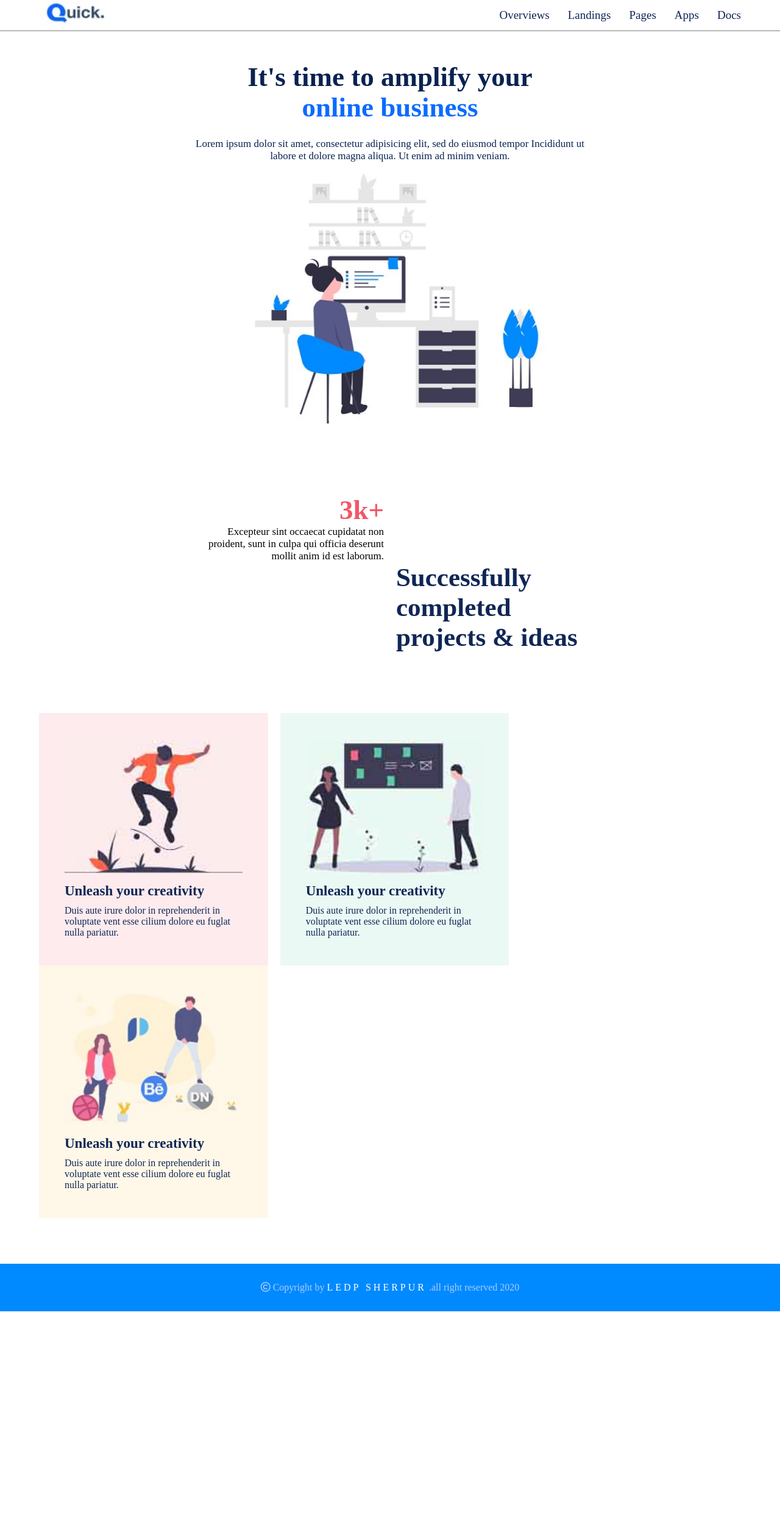
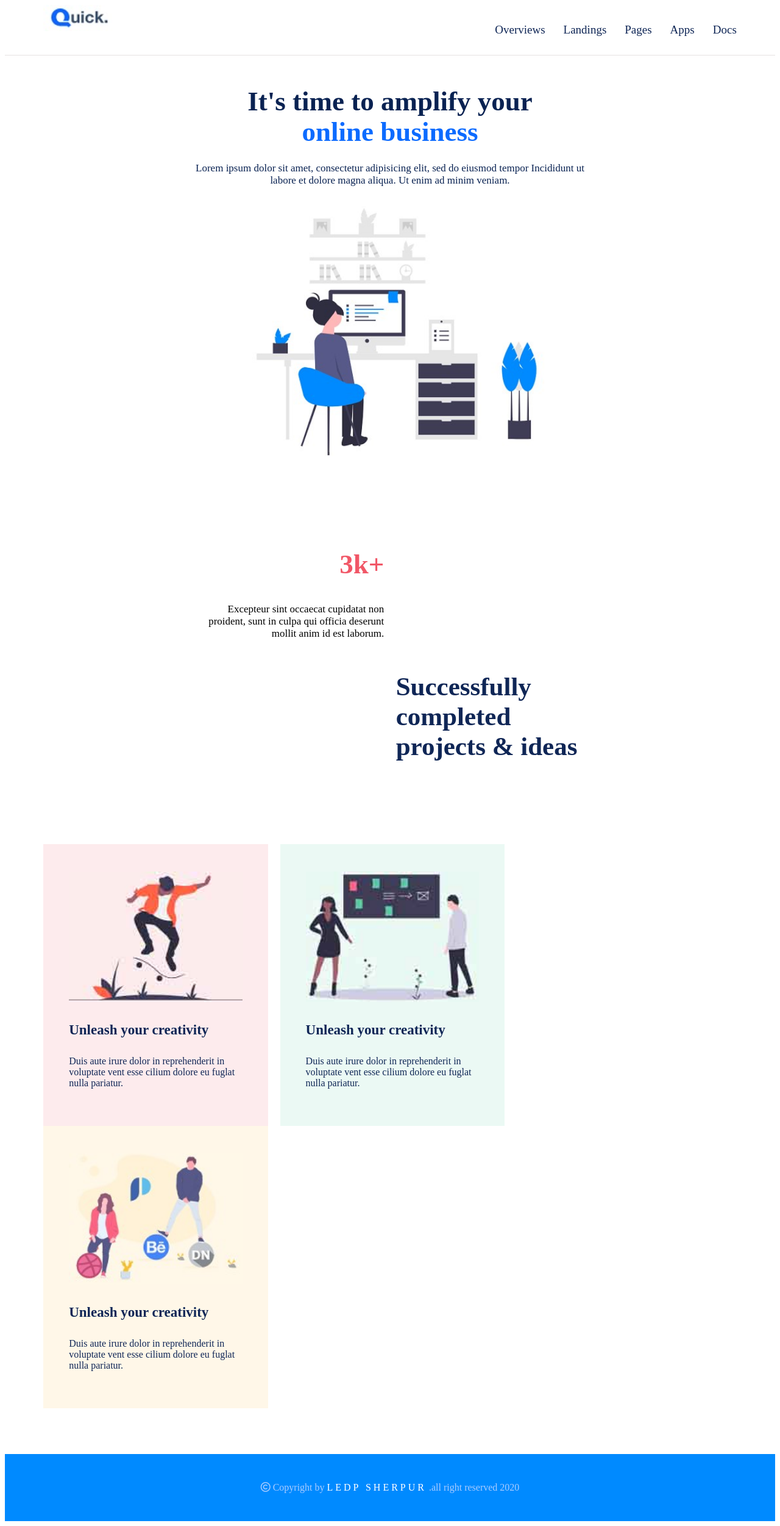
Before and after one commit to gosthasutradhar/html_quick_practice, a plain HTML site: page index.html in a window 1280 px wide. Shown: the whole page at 61% size. Before the commit the page ends 2150 px from the top, so only its background shows below. Drawn offline with Linux system fonts and the light colour scheme.

Commit message:
Add files via upload

```diff
--- a/css/style.css
+++ b/css/style.css
@@ -1,11 +1,8 @@
-*{
-	margin: 0;
-	padding: 0;
-}
+
 /*header CSS start*/
 header{
 	width: 100%;
-   border-bottom: 1px solid gray;
+   border-bottom: 1px solid #e5e1e1;
 
 }
 .container{
@@ -32,6 +29,7 @@ header{
 }
 .menu ul {
 	float: right;
+
 }
 .menu ul li{
 	float: left;
@@ -143,7 +141,7 @@ header{
 }
 .s_single{
 	float: left;
-    width: 25.317%;
+    width: 25%;
     /*border: 1px solid;*/
     padding: 45px 42px;
     margin-right: 20px;
--- a/index.html
+++ b/index.html
@@ -1,5 +1,5 @@
 <!DOCTYPE html>
-<html>
+<html lang>
 <head>
 	<meta charset="utf-8">
 	<meta name="viewport" content="width=device-width, initial-scale=1.0">
@@ -12,7 +12,7 @@
 	<header>
 		<div class="container">
 		<div class="logo">
-			<a href="#">
+			<a href="index.html">
 			<img src="logo/quick.jpg" alt="quick">
 			</a>
 		</div>
@@ -104,7 +104,7 @@
 	<!--footer start-->
 	<footer>
 		<div class="f_text">
-			<p><i class="far fa-copyright"></i> Copyright by <a href="#" title="ledp">Ledp sherpur</a> .all right reserved 2020 </p>
+			<p><i class="far fa-copyright"></i> Copyright by <a href="index.html" title="ledp">Ledp sherpur</a> .all right reserved 2020 </p>
 		</div>
 	</footer>
 	<!--footer end-->
```
